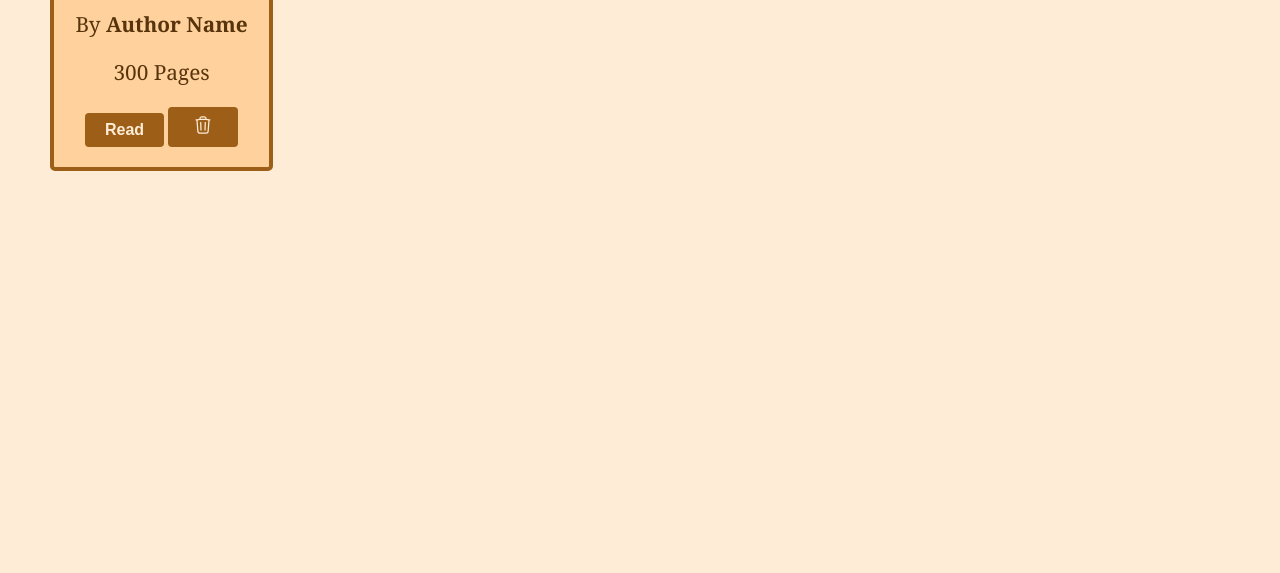
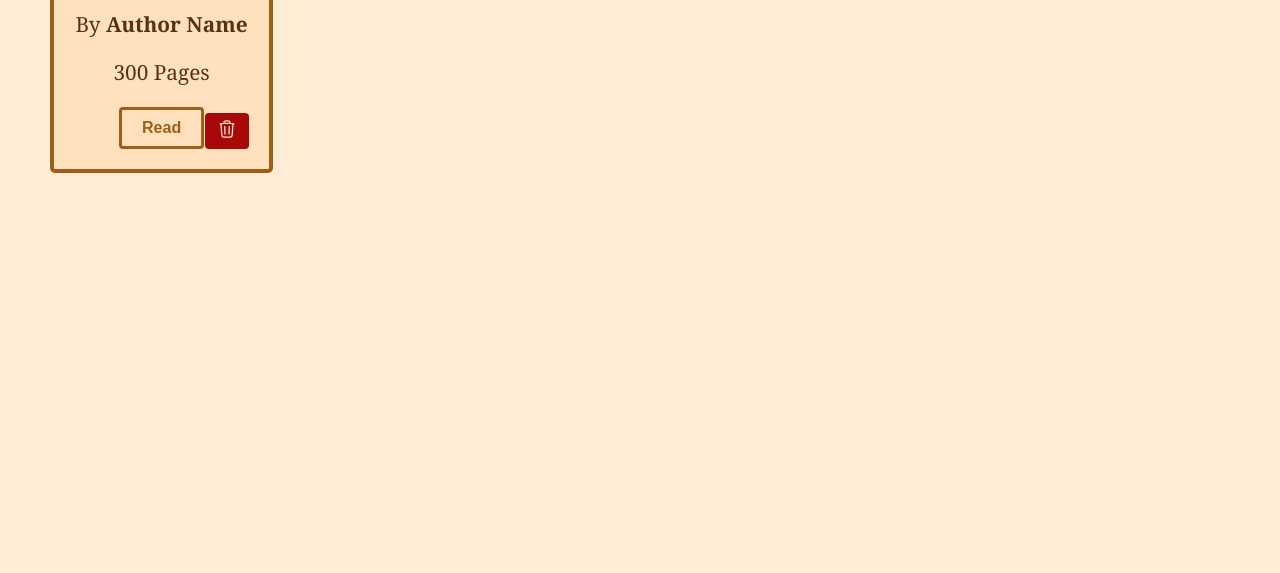
Before and after one commit to Makster20/odin-library, a plain HTML site: page index.html in a window 1280 px wide. Shown: the part 227-800 px from the top of the page. Drawn offline with Linux system fonts and the light colour scheme.

Commit message:
add all html and css

```diff
--- a/index.html
+++ b/index.html
@@ -21,8 +21,8 @@
                 <p>By <span>Author Name</span></p>
                 <p>300 Pages</p>
                 <button>Read</button>
-                <button>
-                    <svg xmlns="http://www.w3.org/2000/svg" fill="none" viewBox="0 0 24 24" stroke-width="1.5" stroke="currentColor" class="size-6" width="30px" height="20px">
+                <button class="delete">
+                    <svg xmlns="http://www.w3.org/2000/svg" fill="none" viewBox="0 0 24 24" stroke-width="1.5" stroke="currentColor">
                         <path stroke-linecap="round" stroke-linejoin="round" d="m14.74 9-.346 9m-4.788 0L9.26 9m9.968-3.21c.342.052.682.107 1.022.166m-1.022-.165L18.16 19.673a2.25 2.25 0 0 1-2.244 2.077H8.084a2.25 2.25 0 0 1-2.244-2.077L4.772 5.79m14.456 0a48.108 48.108 0 0 0-3.478-.397m-12 .562c.34-.059.68-.114 1.022-.165m0 0a48.11 48.11 0 0 1 3.478-.397m7.5 0v-.916c0-1.18-.91-2.164-2.09-2.201a51.964 51.964 0 0 0-3.32 0c-1.18.037-2.09 1.022-2.09 2.201v.916m7.5 0a48.667 48.667 0 0 0-7.5 0" />
                       </svg>
                 </button>
--- a/style.css
+++ b/style.css
@@ -39,11 +39,12 @@ main{
 }
 
 main .card{
-    background-color: #ffd19c;
+    background-color: #ffe1be;
     border: 4px solid #9d5e17;
     border-radius: 5px;
     text-align: center;
     padding-bottom: 20px;
+    position: relative;
 }
 
 main .card h2{
@@ -63,10 +64,29 @@ main .card button {
     font-size: 1rem;
     font-weight: 600;
     border: none;
+    border: #9d5e17 3px solid;
     border-radius: 4px;
     padding-inline: 20px;
-    padding-block: 8px;
-    background-color: #9d5e17;
+    padding-block: 9px;
+    background-color: #ffffff00;
+    color: #9d5e17;
+    cursor: pointer;
+}
+
+main .card .delete{
+    position: absolute;
+    border: none;
+    bottom: 20px;
+    right: 20px;
+    border-radius: 4px;
+    padding-inline: 12px;
+    padding-block: 6px;
+    background-color: #a90808;
     color: #ffecd6;
     cursor: pointer;
 }
+
+main .card .delete svg{
+    width: 20px;
+    height: 20px;
+}
```
